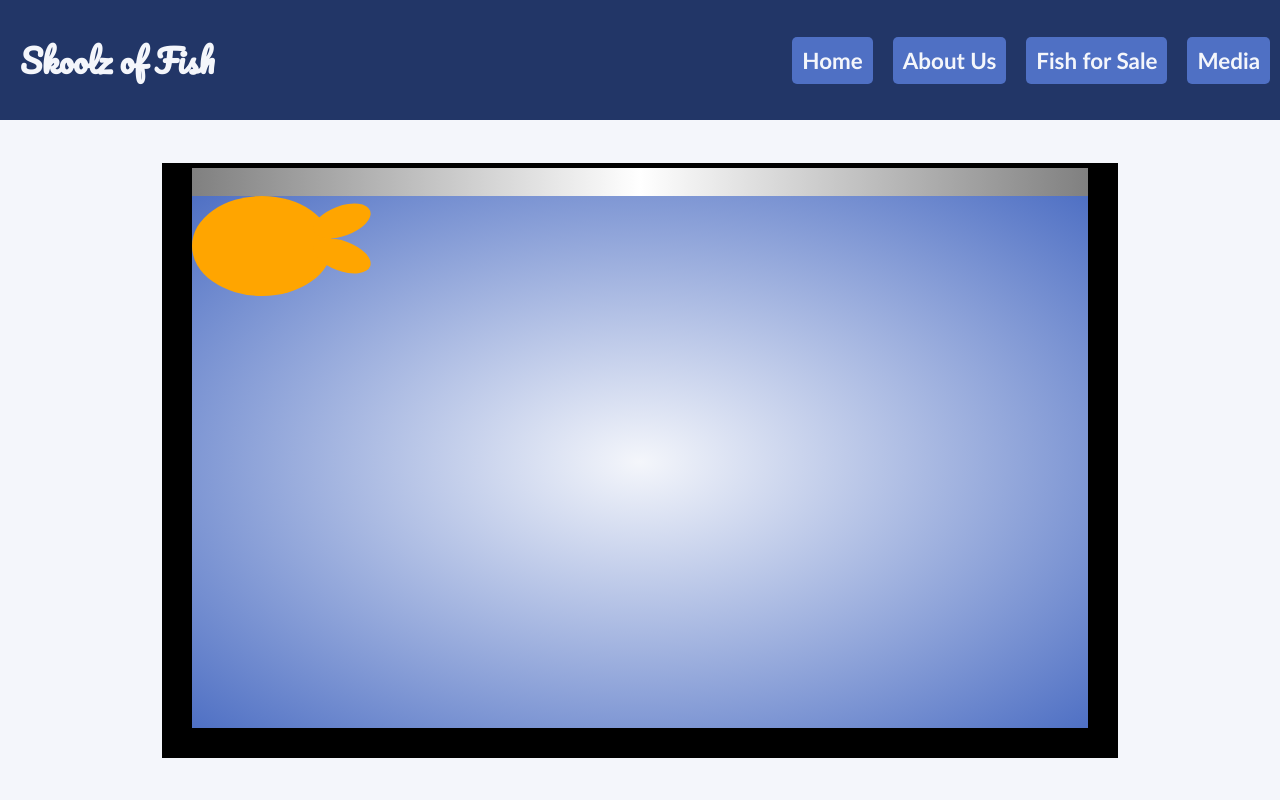
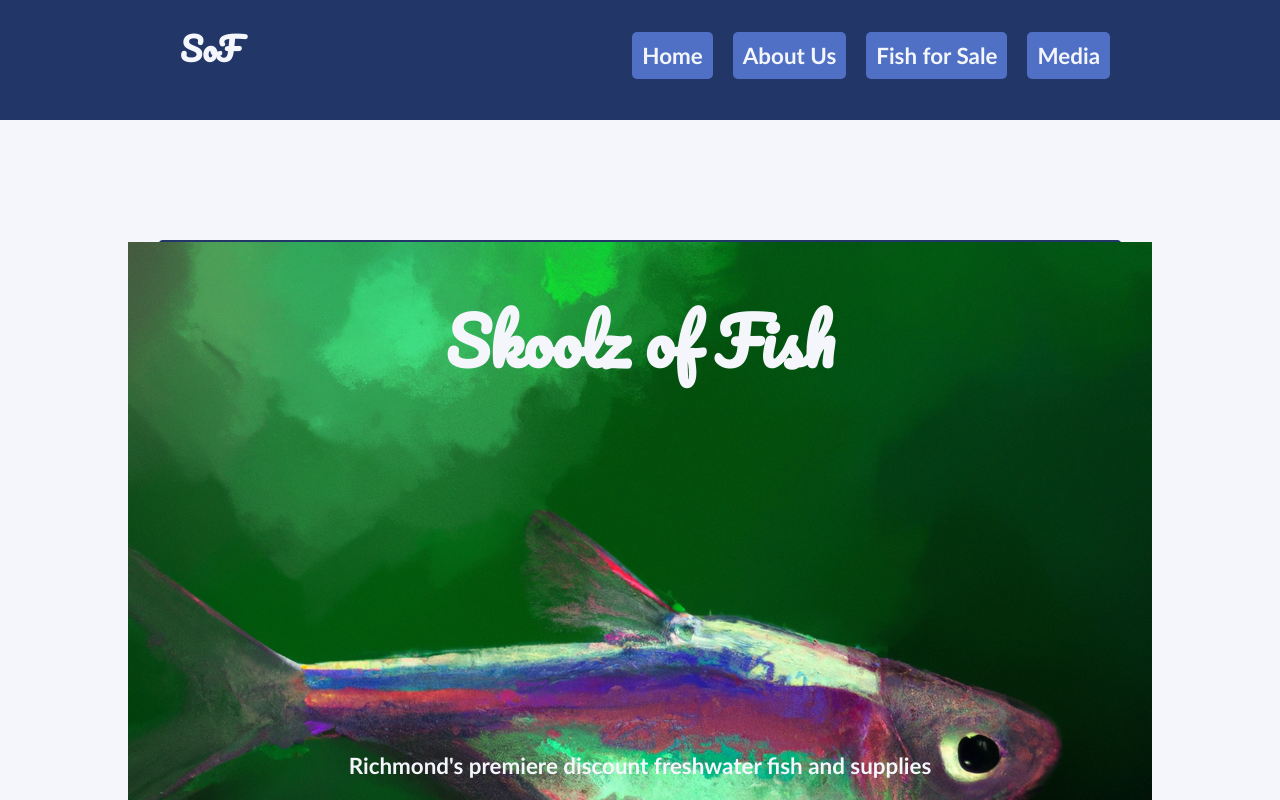
Before and after one commit to meckard/Skoolz-of-Fish, a Next.js app: page / in a window 1280 px wide. Built offline with nearby package versions, Linux system fonts and the light colour scheme.

Commit message:
added title and photo

```diff
--- a/app/Components/nav.js
+++ b/app/Components/nav.js
@@ -1,15 +1,18 @@
 import styles from '../page.module.css'
+import Link from 'next/link'
 
 export default function Navbar () {
     return (
         <nav className={styles.navbar}>
-            <p>Skoolz of Fish</p>
-            <ul>
-                <li>Home</li>
-                <li>About Us</li>
-                <li>Fish for Sale</li>
-                <li>Media</li>
-            </ul>
+            <div className={styles.navElements}>
+                <p>SoF</p>
+                <ul>
+                    <Link href='/'><li>Home</li></Link>
+                    <Link href='/about'><li>About Us</li></Link>
+                    <Link href='/fish'><li>Fish for Sale</li></Link>
+                    <Link href='/media'><li>Media</li></Link>
+                </ul>
+            </div>
         </nav>
     )
 }
--- a/app/page.js
+++ b/app/page.js
@@ -1,20 +1,18 @@
+import styles from './page.module.css'
 import Image from 'next/image'
-import styles from './page.module.css'
+import tetrapainting from './Resources/Images/Tetra-Oil-Painting.png'
 
 export default function Home() {
   return (
     <main className={styles.main}>
-      <div className={styles.fishtank}>
-        <div className={styles.tank}>
-          <div className={styles.water}>
-            <div className={styles.fish1}>
-              <div className={styles.fishBody}></div>
-              <div className={styles.fishFin1}></div>
-              <div className={styles.fishFin2}></div>
-              <div className={styles.fishEye}></div>
-            </div>
-          </div>
-        </div>
+      <div className={styles.title}>
+        <Image src={tetrapainting}
+        width={500}
+        height={500}
+        className={styles.tetra}
+        alt='an oil painting of a neon tetra'/>
+        <h1>Skoolz of Fish</h1>
+        <h2>Richmond's premiere discount freshwater fish and supplies</h2>
       </div>
     </main>
   )
--- a/app/page.module.css
+++ b/app/page.module.css
@@ -1,26 +1,49 @@
-
+.body {
+  display: flex;
+  justify-content: center;
+  align-items: center;
+  height: 100vh;
+  width: auto;
+  background-color: var(--dark-blue);
+}
 
 .navbar {
-  display: flex;
-  justify-content: space-between;
-  align-items: center;
+  display: grid;
+  justify-content: center;
   background-color: var(--dark-blue);
   color: var(--light-text);
   font-weight: bold;
   font-size: 1.4rem;
   height: 15vh;
-  width: 100vw;
+  width: 100%;
+}
+
+.navbar .navElements {
+  display: flex;
+  justify-content: space-between;
+  width: 960px;
 }
 
 .navbar ul {
   display: flex;
   list-style-type: none;
-  font-family:'Gill Sans', 'Gill Sans MT', Calibri, 'Trebuchet MS', sans-serif
+  text-decoration: none;
 }
 
 .navbar li {
   background-color: var(--button-blue);
   border-radius: 5px;
+  font-family: 'Gill Sans', 'Gill Sans MT', Calibri, 'Trebuchet MS', sans-serif;
+  text-decoration: none;
+  color: var(--light-text)
+}
+
+.navbar li:hover {
+  box-shadow: 3px 3px 3px var(--light-text);
+}
+
+.navbar a {
+  text-decoration: none;
 }
 
 .navbar p {
@@ -35,61 +58,42 @@
 }
 
 .main {
-  display: flex;
-  justify-content: center;
-  align-items: center;
-  height: 85vh;
-  width: 85bw;
+ color: var(--dark-blue);
+ height: 85vh;
+ display: flex;
+ justify-content: center;
 }
 
-.tank {
-  border-width: 5px 30px 30px 30px;
-  border-style: solid;
-  border-color: black;
-  height:70vh;
-  width: 70vw;
+.title {
+  border: 2px solid var(--dark-blue);
+  height: auto;
+  width: 960px;
+  margin-top: 15vh;
+  border-radius: 5px;
   display: flex;
-  align-items: end;
-  background: linear-gradient(0.25turn, gray, white, gray);
+  text-align: center;
+  flex-direction: column;
+  align-items: center;
+  justify-content: space-between;
+  color: var(--light-text);
+  background-color: var(--button-blue);
 }
 
-.water {
-  background: radial-gradient(#f4f6fb, #4f70c4);
-  height: 95%;
-  width: 100%;
-  text-align: end;
+.title h1 {
+  z-index: 5;
+  position: relative;
+  font-size: 4rem;
 }
 
-.fish1 {
-  height: 100px;
-  width: 200px;
+.title h2 {
+  z-index: 5;
+  position: relative;
+  font-family: 'Gill Sans', 'Gill Sans MT', Calibri, 'Trebuchet MS', sans-serif;
+  font-size: 1.4rem;
 }
 
-.fishBody {
-  background-color: orange;
-  height: 100%;
-  width: 70%;
-  border-radius: 50%;
+.tetra {
+  position: fixed;
+  width: auto;
+  height: auto;
 }
-
-.fishFin1 {
-  height: 30%;
-  width: 30%;
-  background-color: orange;
-  position:relative;
-  bottom: 90px;
-  left: 120px;
-  rotate: -20deg;
-  border-radius: 50%;
-}
-
-.fishFin2 {
-  height: 30%;
-  width: 30%;
-  background-color: orange;
-  position:relative;
-  bottom: 85px;
-  left: 120px;
-  rotate: 20deg;
-  border-radius: 50%;
-}
```
Also changed, not shown: app/Resources/Images/Tetra-Oil-Painting.png (added), app/globals.css (line endings or trailing spaces).
